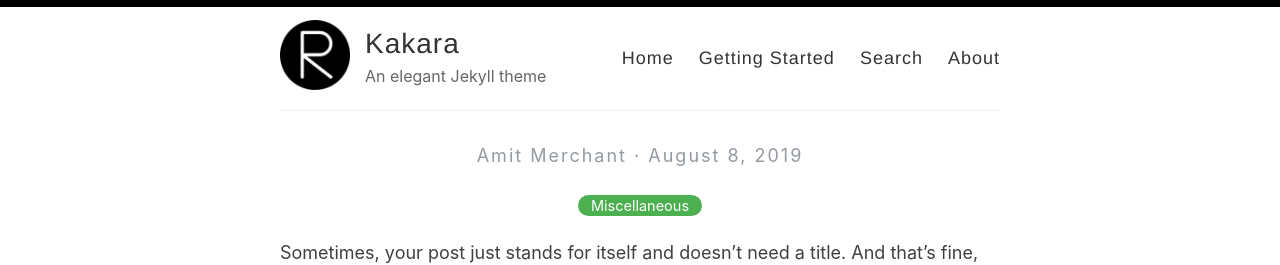
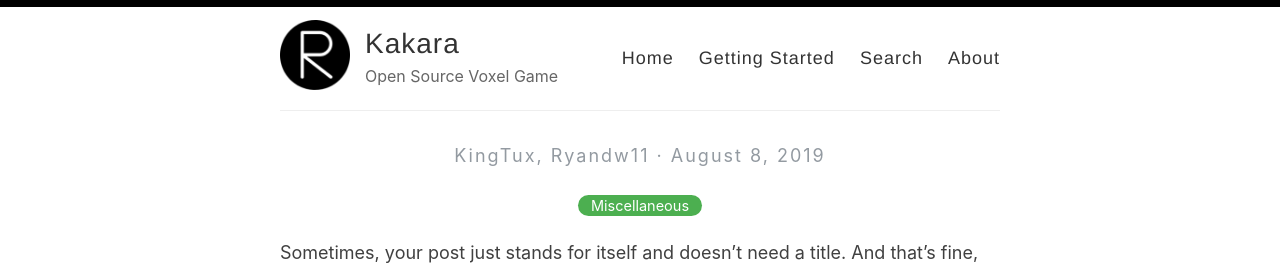
Before and after one commit to kakaragame/kakaragame.github.io, a Jekyll site: the page built from _posts/2019-08-08-no-title-posts.md, in a window 1280 px wide. Shown: the top 265 px of the page. Built offline with Jekyll 4.4.1, drawn with Linux system fonts in a browser that asks for light colours.

Commit message:
Update _config.yml

```diff
--- a/_config.yml
+++ b/_config.yml
@@ -6,10 +6,10 @@
 name: Kakara
 
 # Name of the author
-author: Amit Merchant
+author: KingTux, Ryandw11
 
 # Short bio or description (displayed in the header)
-description: An elegant Jekyll theme
+description: Open Source Voxel Game
 
 # URL of your avatar or profile pic (you could use your GitHub profile pic)
 avatar: /images/reverie.png
@@ -21,10 +21,10 @@ avatar: /images/reverie.png
 # Includes an icon in the footer for each username you enter
 footer-links:
   dribbble:
-  email: amit.d.merchant@gmail.com
+  email: admin@kakara.org
   facebook:
   flickr:
-  github: amitmerchant1990/reverie
+  github: kakaragame
   instagram:
   linkedin:
   pinterest:
```
